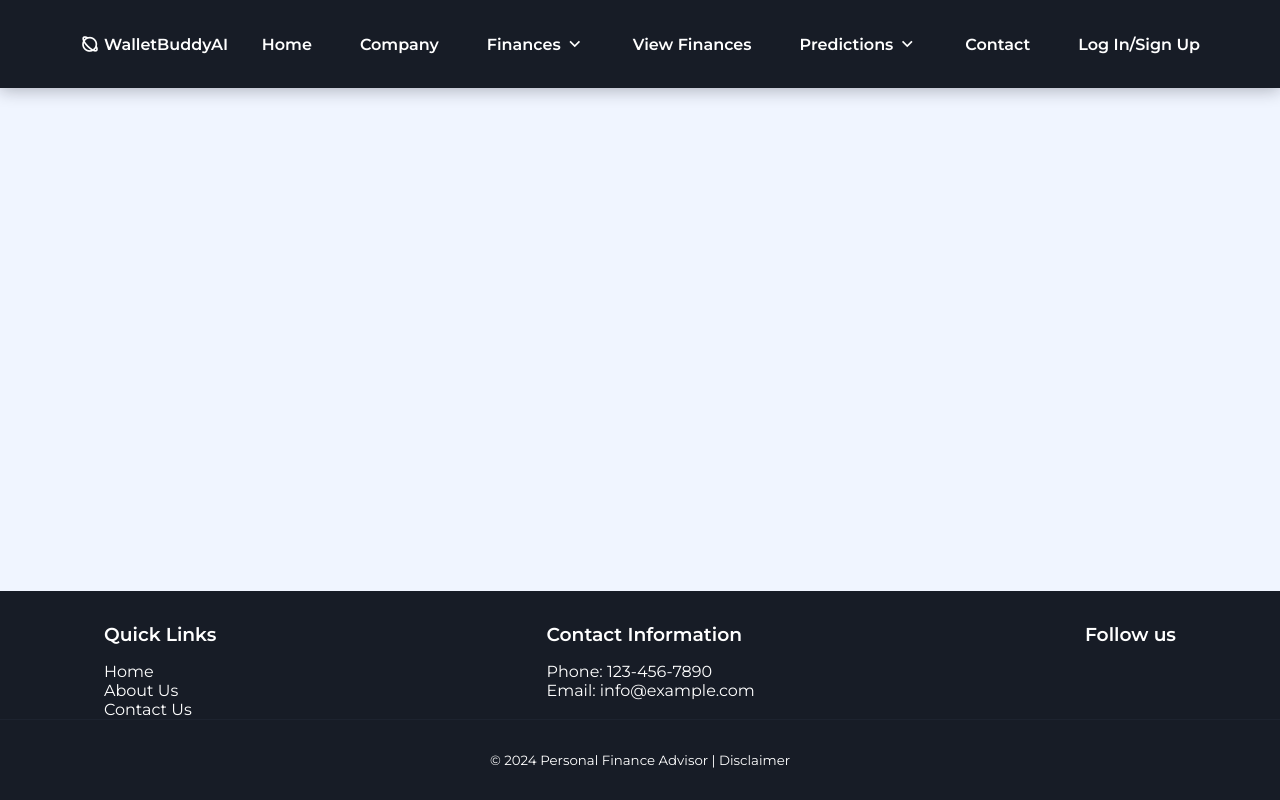
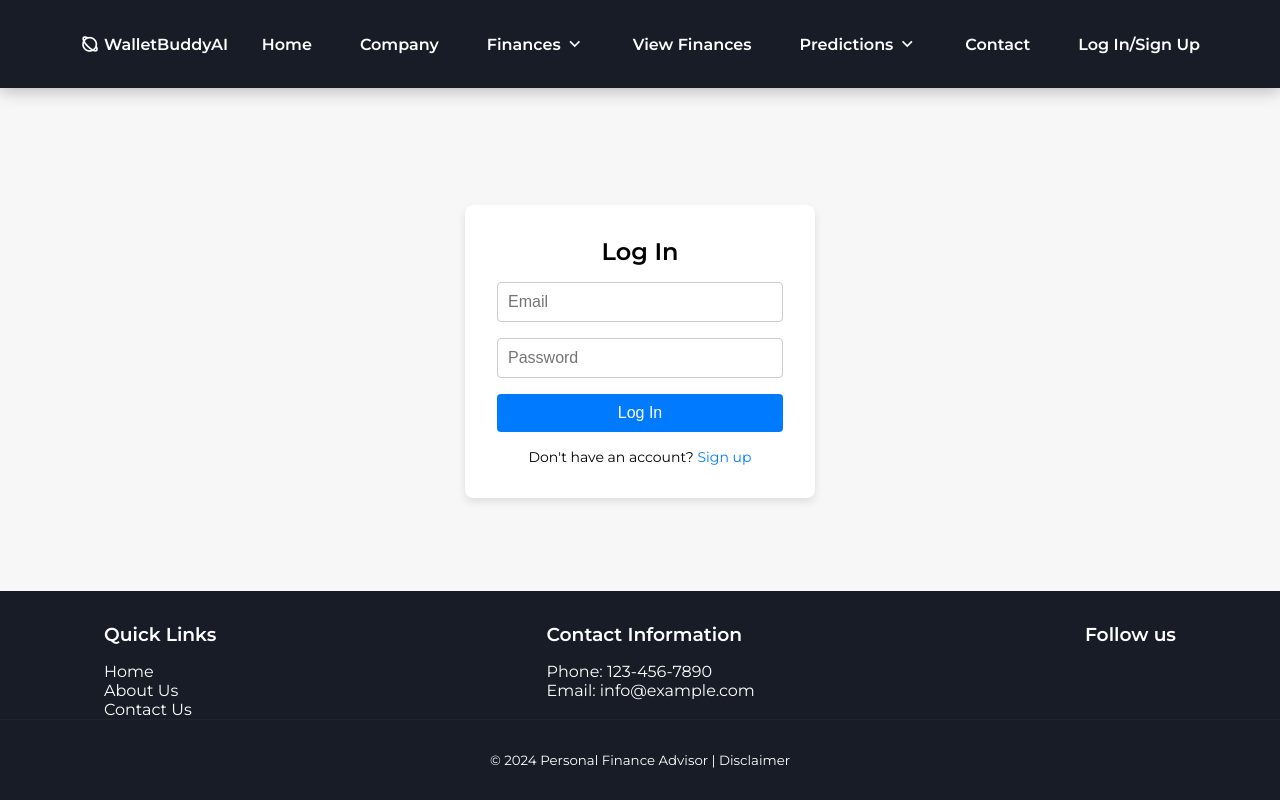
Before and after one commit to Tomler123/thesis, a Flask app: page /login in a window 1280 px wide. Run offline with Flask 3, Linux system fonts and the light colour scheme; some libraries are stand-ins or nearby versions.

Commit message:
styled login and signup pages

```diff
--- a/static/css/login.css
+++ b/static/css/login.css
@@ -1,63 +1,103 @@
 body {
     font-family: Arial, sans-serif;
+    font-family: 'Montserrat', sans-serif;
+    background: #f7f7f7;
 }
 
 .login-signup-container {
-    width: 100%;
-    max-width: 400px;
-    margin: 0 auto;
-    padding: 20px;
+    /* margin-top: 5%; */
+    display: flex;
+    justify-content: center;
+    align-items: center;
+    height: 100%;
 }
 
 .form-container {
-    background-color: #f7f7f7;
-    padding: 20px;
+    background: #fff;
+    padding: 2rem;
     border-radius: 8px;
-    box-shadow: 0 2px 4px rgba(0, 0, 0, 0.1);
+    box-shadow: 0 4px 8px rgba(0, 0, 0, 0.1);
+    width: 100%;
+    max-width: 400px;
+  }
+
+  .form-container h2 {
+    text-align: center;
+    margin-bottom: 1rem;
   }
 
   .form-container form {
-    display: none; /* Hide forms by default */
+    display: flex;
+    flex-direction: column;
   }
 
-.form-container form:target {
-    display: block; /* Show form when its ID is in the fragment identifier */
-}
-
-.form-container h2 {
-    color: #333;
-    text-align: center;
-}
-
-.form-container input[type="text"],
   .form-container input[type="email"],
   .form-container input[type="password"] {
-    width: 100%;
-    padding: 10px;
-    margin: 10px 0;
     border: 1px solid #ccc;
     border-radius: 4px;
+    padding: 10px;
+    margin-bottom: 1rem;
+    font-size: 16px;
   }
 
   .form-container button {
-    width: 100%;
+    background: #007bff;
+    color: white;
+    border: none;
+    border-radius: 4px;
     padding: 10px;
-    border: none;
-    background-color: #5cb85c;
-    color: white;
-    border-radius: 4px;
+    margin-bottom: 1rem;
     cursor: pointer;
+    font-size: 16px;
   }
 
   .form-container button:hover {
-    background-color: #4cae4c;
+    background: #0056b3;
   }
 
   .form-container p {
     text-align: center;
+    font-size: 14px;
   }
 
-.form-container a {
-    color: #5cb85c;
+  .form-container p a {
+    color: #007bff;
     text-decoration: none;
   }
+
+  .form-container p a:hover {
+    text-decoration: underline;
+  }
+
+  /* Social buttons */
+  .social-login {
+    display: flex;
+    justify-content: space-around;
+    margin-bottom: 1rem;
+  }
+
+  .social-login button {
+    border: none;
+    padding: 10px;
+    border-radius: 4px;
+    cursor: pointer;
+    font-size: 16px;
+  }
+
+  .social-login button.facebook {
+    background: #3b5998;
+    color: white;
+  }
+
+  .social-login button.google {
+    background: #db4437;
+    color: white;
+  }
+
+  /* Adjust the width of the form on larger screens */
+  @media (min-width: 768px) {
+    .form-container {
+      width: 90%;
+      max-width: 350px;
+    }
+  }
--- a/static/css/style.css
+++ b/static/css/style.css
@@ -46,6 +46,8 @@ body, html {
 }
 
 body {
+  display: flex; /* Set body display to flex */
+  flex-direction: column; /* Stack children elements vertically */
   font-family: var(--body-font);
   font-size: var(--normal-font-size);
   background-color: var(--body-color);
@@ -59,6 +61,9 @@ body {
 
 .content-wrap {
     flex: 1;
+    margin-top: var(--header-height);
+    padding-top: var(--header-height);
+
 }
 
 ul {
--- a/templates/login.html
+++ b/templates/login.html
@@ -3,9 +3,9 @@
 {% block links %}
 <!-- <link rel="stylesheet" href="static/css/index.css"> -->
 <!-- <link rel="stylesheet" href="https://cdn.jsdelivr.net/npm/@picocss/pico@1/css/pico.min.css"> -->
+<link rel="stylesheet" href="{{ url_for('static', filename='css/login.css') }}">
 {% endblock %}
 {% block content %}
-<div class="container">
 <div class="login-signup-container">
     <div class="form-container">
         <form id="login-form" method="post" action="{{ url_for('login') }}">
@@ -17,5 +17,4 @@
         </form>
     </div>
 </div>
-</div>
 {% endblock %}
```
Also changed, not shown: static/css/signup.css (added, +68 -0 lines), templates/signup.html (+3 -11 lines). Lines whose indentation alone changed are shown as unchanged.
